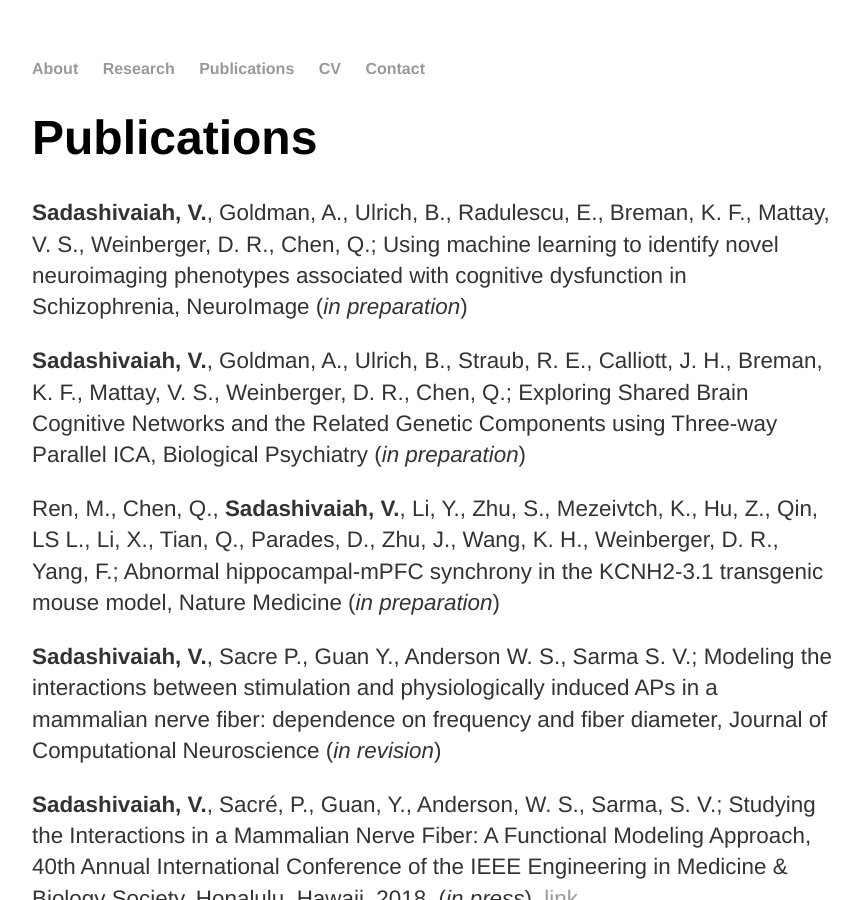
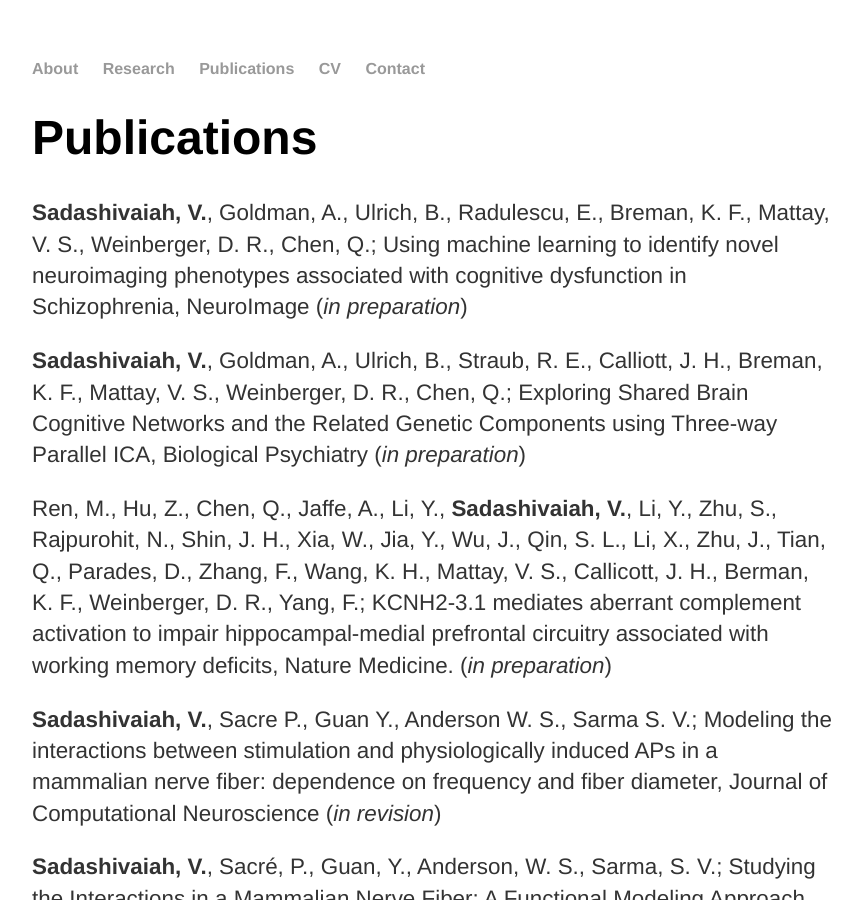
Before and after one commit to vjysd/vjysd.github.io, a Jekyll site: the page built from publications/index.md, in a window 1280 px wide and 900 px high. Shown: the whole window, without its empty margins (208-1070 px from the left). Built offline with Jekyll 4.4.1, drawn with Linux system fonts in a browser that asks for light colours; comment, search, counter and statistics services are not loaded.

Commit message:
Updated pubs

```diff
--- a/publications/index.md
+++ b/publications/index.md
@@ -9,7 +9,7 @@
 
 **Sadashivaiah, V.**, Goldman, A., Ulrich, B., Straub, R. E., Calliott, J. H., Breman, K. F., Mattay, V. S., Weinberger, D. R., Chen, Q.; Exploring Shared Brain Cognitive Networks and the Related Genetic Components using Three-way Parallel ICA, Biological Psychiatry (*in preparation*)
 
-Ren, M., Chen, Q., **Sadashivaiah, V.**, Li, Y., Zhu, S., Mezeivtch, K., Hu, Z.,  Qin, LS L., Li, X., Tian, Q., Parades, D., Zhu, J., Wang, K. H., Weinberger, D. R., Yang, F.; Abnormal hippocampal-mPFC synchrony in the KCNH2-3.1 transgenic mouse model, Nature Medicine (*in preparation*)
+Ren, M., Hu, Z., Chen, Q., Jaffe, A., Li, Y., **Sadashivaiah, V.**, Li, Y., Zhu, S., Rajpurohit, N., Shin, J. H., Xia, W., Jia, Y., Wu, J., Qin, S. L., Li, X., Zhu, J., Tian, Q., Parades, D., Zhang, F., Wang, K. H., Mattay, V. S., Callicott, J. H., Berman, K. F., Weinberger, D. R., Yang, F.; KCNH2-3.1 mediates aberrant complement activation to impair hippocampal-medial prefrontal circuitry associated with working memory deficits, Nature Medicine. (*in preparation*)
 
 **Sadashivaiah, V.**, Sacre P., Guan Y., Anderson W. S., Sarma S. V.; Modeling the interactions between stimulation and physiologically induced APs in a mammalian nerve fiber: dependence on frequency and fiber diameter, Journal of Computational Neuroscience (*in revision*)
 
```
